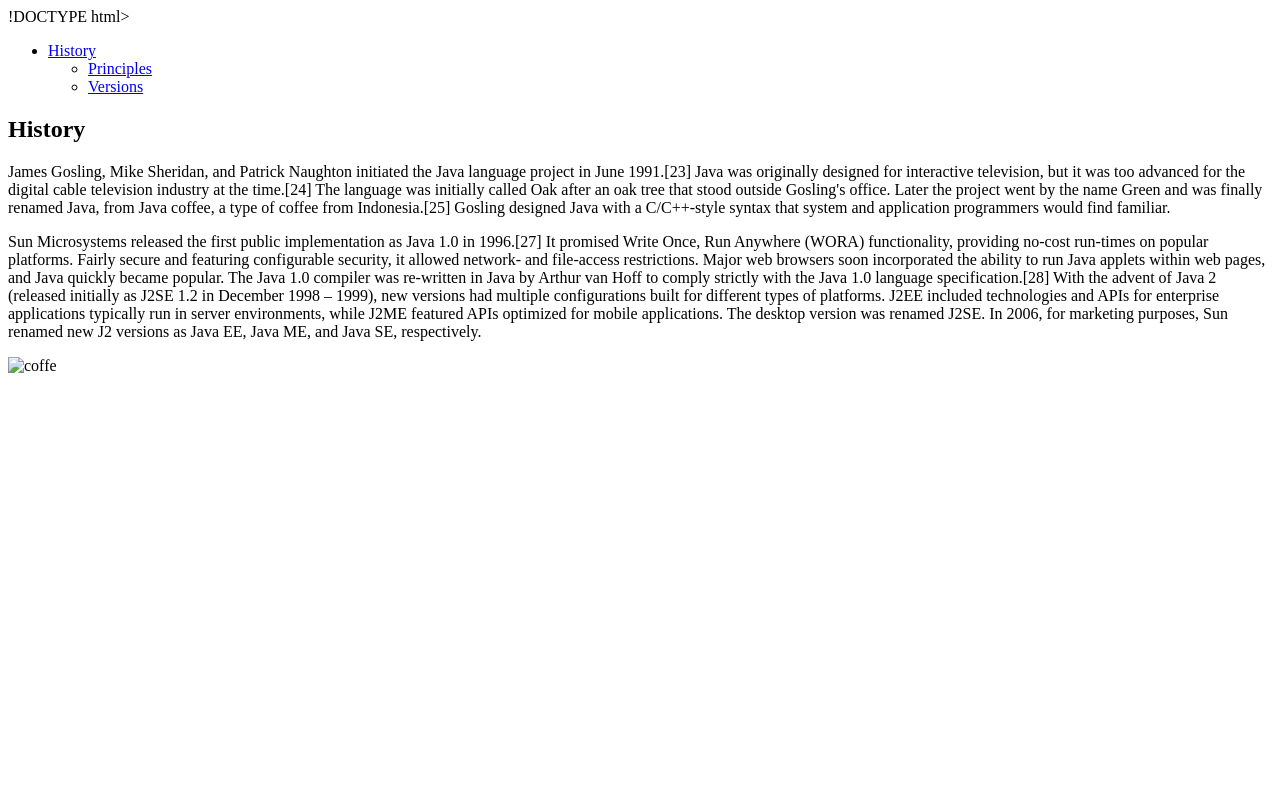
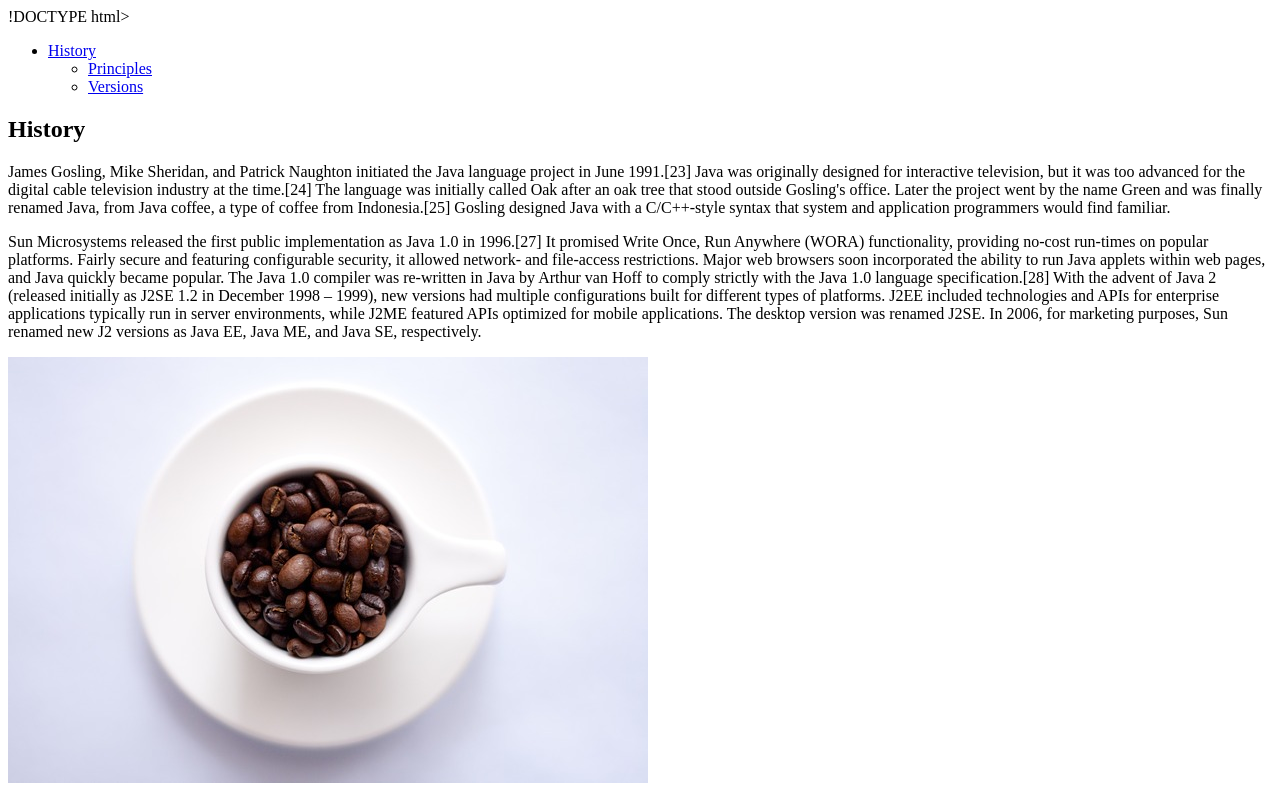
Before and after one commit to iaskarapimentel/java_html, a plain HTML site: page index.html in a window 1280 px wide. Drawn offline with Linux system fonts and the light colour scheme.

Commit message:
image added

```diff
--- a/index.html
+++ b/index.html
@@ -46,7 +46,7 @@
             J2EE included technologies and APIs for enterprise applications typically run in server environments,
             while J2ME featured APIs optimized for mobile applications. The desktop version was renamed J2SE. In 2006, for marketing purposes, Sun renamed new J2 versions as Java EE, Java ME, and Java SE, respectively.
         </p>
-        <img src="" alt="coffe">
+        <img src="coffee-beans-691761_640.jpg" alt="coffee">
     </div>
 </article>
 </body>
```
Also changed, not shown: coffee-beans-691761_640.jpg (added), 1 other file.
